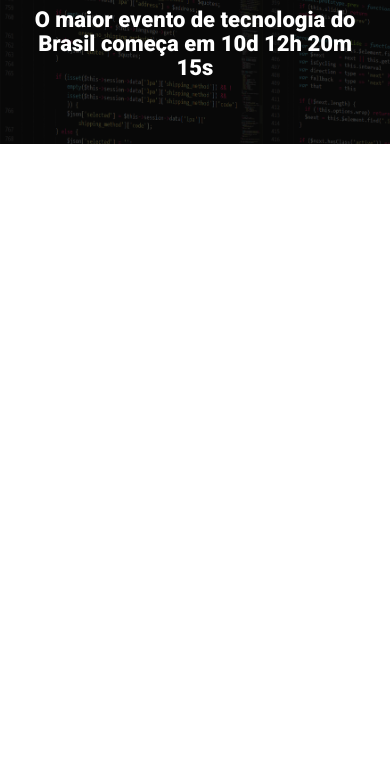
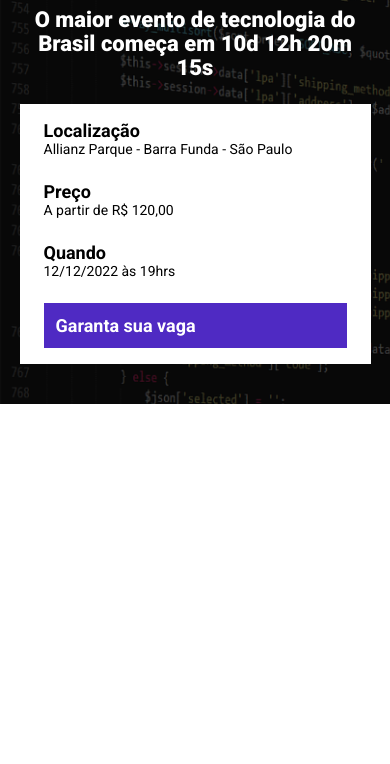
Before and after one commit to anapfreitas/ebac_tech_talks, a website built with Parcel: page src/index.html in a window 390 px wide. Shown: the part 80-844 px from the top of the page. Built offline with nearby package versions, Linux system fonts and the light colour scheme.

Commit message:
construindo o cabeçalho

```diff
--- a/src/index.html
+++ b/src/index.html
@@ -16,6 +16,23 @@
             <p class="hero__text">
                 O maior evento de tecnologia do Brasil começa em 10d 12h 20m 15s
             </p>
+            <div class="infos-bar">
+                <ul class="infos-bar__infos">
+                    <li class="infos-bar__infos__item">
+                        <b>Localização</b>
+                        Allianz Parque - Barra Funda - São Paulo
+                    </li>
+                    <li class="infos-bar__infos__item">
+                        <b>Preço</b>
+                        A partir de R$ 120,00
+                    </li>
+                    <li class="infos-bar__infos__item">
+                        <b>Quando</b>
+                        12/12/2022 às 19hrs
+                    </li>
+                </ul>
+                <a href="#" class="button button--primary">Garanta sua vaga</a>
+            </div>
         </div>
     </header>
 
--- /dev/null
+++ b/src/styles/components/_buttons.scss
@@ -0,0 +1,23 @@
+.button {
+    padding: 12px;
+    font-size: 18px;
+    font-weight: bold;
+    text-decoration: none;
+    text-align: center;
+    white-space: nowrap;
+
+    &--primary {
+        color: white;
+        background-color: #4F2AC3;
+    }
+
+    @media (max-width: 640px) {
+        display: block;
+        width: 100%;
+    }
+
+    @media (max-width: 1024px) {
+        display: flex;
+        align-items: center;
+    }
+}
--- /dev/null
+++ b/src/styles/components/_infos_bar.scss
@@ -0,0 +1,40 @@
+.infos-bar {
+    padding: 16px 24px;
+    background-color: white;
+    display: flex;
+    justify-content: space-between;
+
+    &__infos {
+        display: flex;
+        gap: 40px;
+
+        &__item {
+            font-size: 14px;
+            color: #000;
+
+            b {
+                color: #000;
+                font-size: 18px;
+                display: block;
+            }
+        }
+    }
+
+    @media (max-width: 640px) {
+        display: block;
+
+        &__infos {
+            display: block;
+
+            &__item {
+                margin-bottom: 24px;
+            }
+        }
+    }
+
+    @media (max-width: 1024px) {
+        &__infos {
+            gap: 16px;
+        }
+    }
+}
--- a/src/styles/main.scss
+++ b/src/styles/main.scss
@@ -1,4 +1,6 @@
 @use 'hero';
+@use 'components/infos_bar';
+@use 'components/buttons';
 
 * {
     margin: 0;
@@ -6,6 +8,7 @@
     box-sizing: border-box;
     color: white;
     font-family: Roboto, sans-serif;
+    list-style: none;
 }
 
 .container {
```
